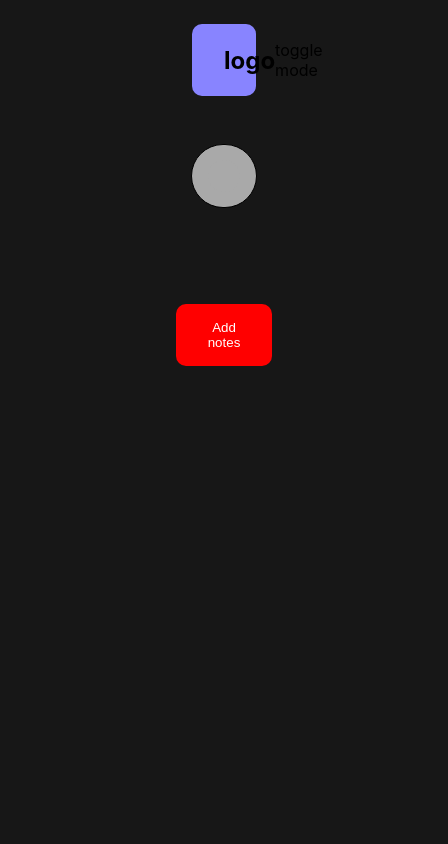
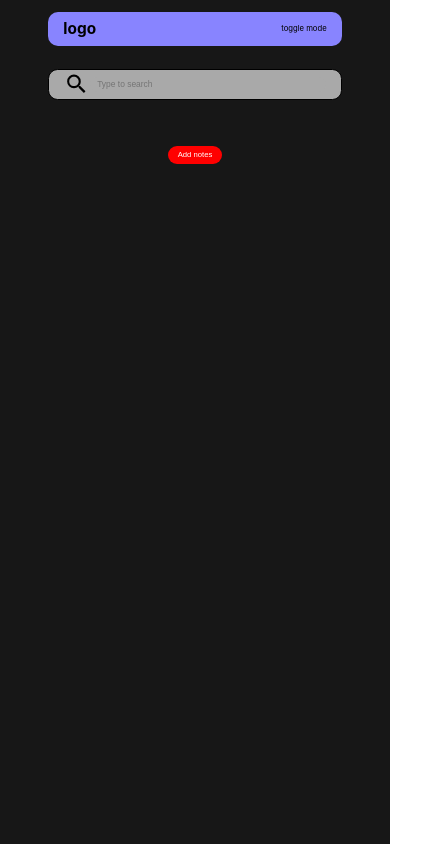
Before and after one commit to Susaksham/PinIT, a React (Create React App) app: page / in a window 390 px wide. Shown: the whole page, 448 px wide, since content can reach past the window. Built offline with nearby package versions, Linux system fonts and the light colour scheme.

Commit message:
responsive

```diff
--- a/src/components/Header/Header.module.css
+++ b/src/components/Header/Header.module.css
@@ -5,6 +5,6 @@
   align-items: center;
   background-color: #8884ff;
   border-radius: 10px;
-  padding: 1rem 2rem;
+  padding: 1.6rem 3.2rem;
   /* border-radius: 2rem; */
 }
--- a/src/components/NotesContainer/AddNotes.module.css
+++ b/src/components/NotesContainer/AddNotes.module.css
@@ -15,10 +15,10 @@
   background-color: rgba(37, 34, 34, 0.404);
 }
 .wrapper {
-  width: 30rem;
-  height: 30rem;
+  width: 48rem;
+  height: 48rem;
   border-radius: 30px;
-  padding: 2rem;
+  padding: 3.2rem;
   background-color: rgb(30, 29, 29);
   border: 1px solid white;
   position: relative;
@@ -27,12 +27,12 @@
   flex-direction: column;
   align-items: flex-start;
 
-  gap: 2rem;
+  gap: 3.2rem;
 }
 .wrapper form {
   display: flex;
   flex-direction: column;
-  gap: 2rem;
+  gap: 3.2rem;
   width: 100%;
   height: 100%;
 }
@@ -50,12 +50,12 @@
   overflow: auto;
 }
 .firstTextArea {
-  height: 3rem;
-  font-size: 1.6rem;
+  height: 4.8rem;
+  font-size: 2.56rem;
 }
 .secondTextArea {
-  height: calc(100% - 3rem);
-  font-size: 1rem;
+  height: calc(100% - 4.8rem);
+  font-size: 1.6rem;
 }
 .buttons {
   display: flex;
--- a/src/components/NotesContainer/EditNote.module.css
+++ b/src/components/NotesContainer/EditNote.module.css
@@ -15,10 +15,10 @@
   background-color: rgba(37, 34, 34, 0.404);
 }
 .wrapper {
-  width: 30rem;
-  height: 30rem;
+  width: 48rem;
+  height: 48rem;
   border-radius: 30px;
-  padding: 2rem;
+  padding: 3.2rem;
   background-color: rgb(30, 29, 29);
   border: 1px solid white;
   position: relative;
@@ -27,12 +27,12 @@
   flex-direction: column;
   align-items: flex-start;
 
-  gap: 2rem;
+  gap: 3.2rem;
 }
 .wrapper form {
   display: flex;
   flex-direction: column;
-  gap: 2rem;
+  gap: 3.2rem;
   width: 100%;
   height: 100%;
 }
@@ -50,12 +50,12 @@
   overflow: auto;
 }
 .firstTextArea {
-  height: 3rem;
-  font-size: 1.6rem;
+  height: 4.8rem;
+  font-size: 2.56rem;
 }
 .secondTextArea {
-  height: calc(100% - 3rem);
-  font-size: 1rem;
+  height: calc(100% - 4.8rem);
+  font-size: 1.6rem;
 }
 .buttons {
   display: flex;
--- a/src/components/NotesContainer/Note.js
+++ b/src/components/NotesContainer/Note.js
@@ -31,8 +31,8 @@ function Note(props) {
                 alignItems: 'center',
                 justifyContent: 'center',
               }}
-              width="24px"
-              height="24px"
+              width="2.4rem"
+              height="2.4rem"
               viewBox="0 0 24 24"
             >
               <path
@@ -50,8 +50,8 @@ function Note(props) {
                 justifyContent: 'center',
               }}
               onClick={onDeleteHandler}
-              width="24px"
-              height="24px"
+              width="2.4rem"
+              height="2.4rem"
               viewBox="0 0 24 24"
             >
               <path
--- a/src/components/NotesContainer/Note.module.css
+++ b/src/components/NotesContainer/Note.module.css
@@ -1,7 +1,7 @@
 .wrapper {
-  width: 18rem;
-  height: 14rem;
-  padding: 2rem 2rem 1rem 2rem;
+  width: 28.8rem;
+  height: 22.4rem;
+  padding: 3.2rem 3.2rem 1.6rem 3.2rem;
   box-sizing: border-box;
   position: relative;
   background-color: #7f95d1;
@@ -16,7 +16,7 @@
   display: flex;
   flex-direction: column;
   align-items: flex-start;
-  gap: 1rem;
+  gap: 1.6rem;
 }
 .bottom {
   display: flex;
@@ -46,5 +46,5 @@
 }
 .buttons {
   display: flex;
-  gap: 0.5rem;
+  gap: 0.8rem;
 }
--- a/src/components/NotesContainer/Notes.module.css
+++ b/src/components/NotesContainer/Notes.module.css
@@ -3,5 +3,15 @@
   display: flex;
   justify-content: flex-start;
   flex-wrap: wrap;
-  gap: 2rem;
+  gap: 3.2rem;
 }
+@media (max-width: 800px) {
+  .container {
+    justify-content: center;
+  }
+}
+@media (max-width: 400px) {
+  .container {
+    justify-content: center;
+  }
+}
--- a/src/components/SearchBar/SearchBar.module.css
+++ b/src/components/SearchBar/SearchBar.module.css
@@ -7,9 +7,9 @@
   border: 1px solid black;
   border-radius: 2rem;
 
-  height: 4rem;
-  font-size: 2rem;
-  padding: 0rem 2rem;
+  height: 6.4rem;
+  font-size: 3.2rem;
+  padding: 0rem 3.2rem;
 }
 /*
 .searchIcon {
@@ -23,15 +23,15 @@
   justify-content: center;
 } */
 .searchIcon i {
-  font-size: 1.5rem;
+  font-size: 2.4rem;
 }
 .search input {
   width: 100%;
-  border-radius: 2rem;
-  padding: 0 1rem;
+  border-radius: 3.2rem;
+  padding: 0 1.6rem;
   background-color: inherit;
   outline: none;
-  font-size: 1.1rem;
-  height: 2rem;
+  font-size: 1.76rem;
+  height: 3.2rem;
   border: none;
 }
--- a/src/components/UI/Button.module.css
+++ b/src/components/UI/Button.module.css
@@ -1,6 +1,6 @@
 .button {
   box-sizing: border-box;
-  padding: 1rem 2rem;
+  padding: 1.6rem 3.2rem;
   border-radius: 10px;
   text-decoration: none;
   border: 10px;
--- a/src/components/UI/Container.module.css
+++ b/src/components/UI/Container.module.css
@@ -1,11 +1,35 @@
 .wrapper {
   width: 100%;
   min-height: 100vh;
-  padding: 1.5rem 14rem;
+  padding: 2.4rem 22.4rem;
   display: flex;
   flex-direction: column;
   align-items: center;
   justify-content: flex-start;
-  gap: 3rem;
+  gap: 4.8rem;
   background-color: rgba(0, 0, 0, 0.909);
 }
+@media (max-width: 768px) {
+  * {
+    font-size: 50%;
+  }
+  .wrapper {
+    padding: 2.4rem 15rem;
+  }
+}
+@media (max-width: 500px) {
+  * {
+    font-size: 40%;
+  }
+  .wrapper {
+    padding: 2.4rem 15rem;
+  }
+}
+@media (max-width: 400px) {
+  * {
+    font-size: 30%;
+  }
+  .wrapper {
+    padding: 2.4rem 10rem;
+  }
+}
--- a/src/index.css
+++ b/src/index.css
@@ -15,4 +15,42 @@ code {
   padding: 0;
   margin: 0;
   box-sizing: border-box;
+  font-size: 62.5%;
 }
+h1 {
+  font-size: 3.2rem;
+}
+h2 {
+  font-size: 2.4rem;
+}
+h3 {
+  font-size: 1.872rem;
+}
+h4 {
+  font-size: 1.6rem;
+}
+h5 {
+  font-size: 1.328rem;
+}
+h6 {
+  font-size: 1.2rem;
+}
+p {
+  font-size: 1.6rem;
+}
+div {
+  font-size: 1.6rem;
+}
+button {
+  font-size: 1.6rem;
+}
+@media (max-width: 768px) {
+  * {
+    font-size: 50%;
+  }
+}
+@media (max-width: 550px) {
+  * {
+    font-size: 40%;
+  }
+}
```
